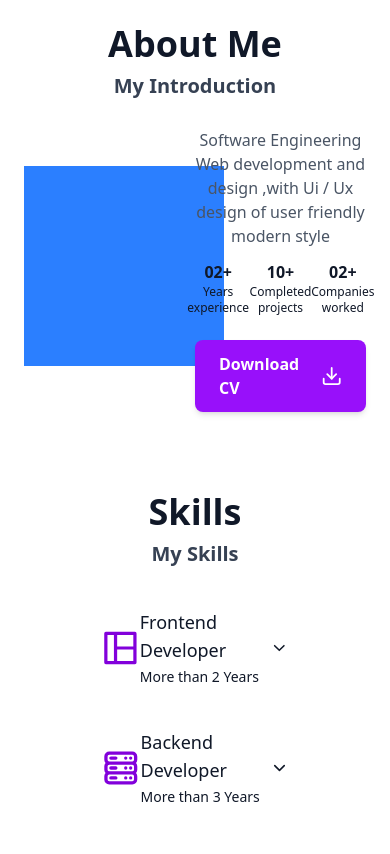
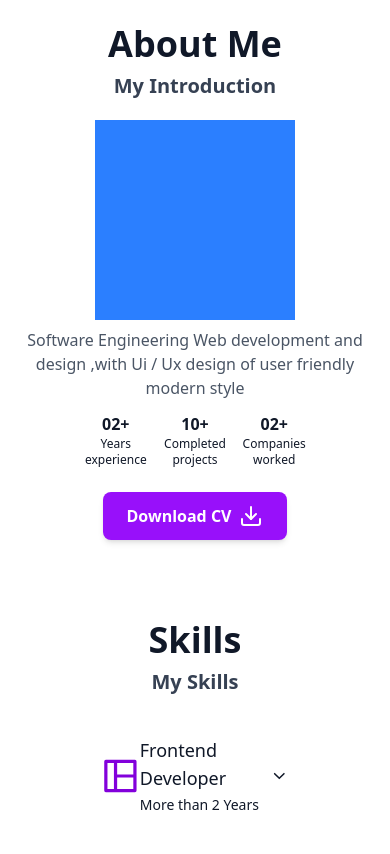
Before and after one commit to HypertextAssassinRajith/portfolio, a Next.js app: page / in a window 390 px wide. Shown: the part 820-1674 px from the top of the page. Built offline with nearby package versions, Linux system fonts and the light colour scheme.

Commit message:
feat: update About component layout for improved responsiveness and styling

```diff
--- a/app/components/about.tsx
+++ b/app/components/about.tsx
@@ -19,11 +19,10 @@ export default function About (){
     return(
         <section className={`flex flex-col items-center justify-evenly px-6 md:px-10 transition-colors duration-300 ${
             theme === "dark" ? "bg-gray-900 text-white" : "bg-white text-gray-900"
-          }`}
-        >
+          }`}>
              <h1 className="text-4xl font-bold">About Me</h1>
              <span className="text-xl font-semibold text-gray-700 dark:text-gray-500 mt-2">My Introduction</span>
-             <div className="grid grid-cols-2 mt-5 items-center justify-evenly">
+             <div className="lg:grid lg:grid-cols-2 mt-5 items-center justify-evenly flex flex-col">
              {/* <Image src={Profile.src} alt="Profile Picture" width={200} height={200} className="absolute z-10 rounded-full" /> */}
              <div className="bg-blue-500 size-50 p-6 text-white"></div>
                 <div className="flex flex-col items-center justify-evenly">
```
